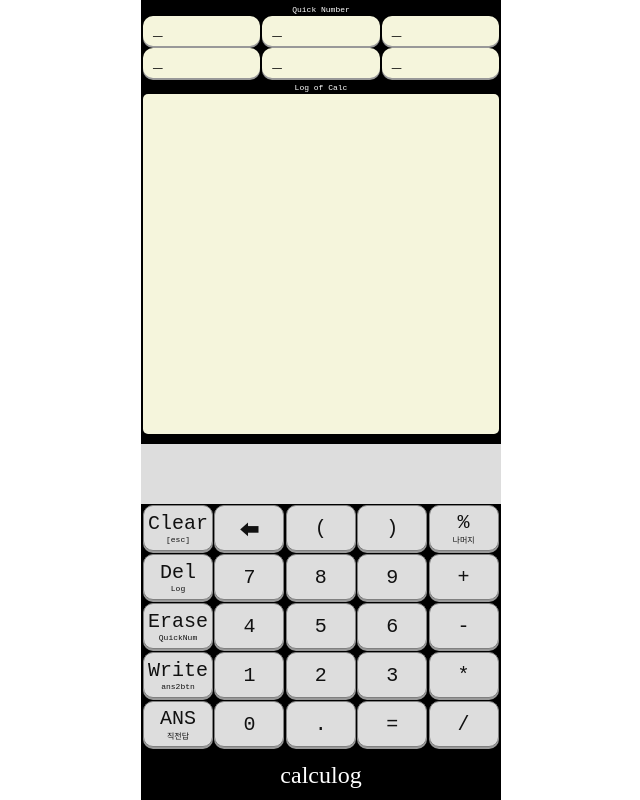
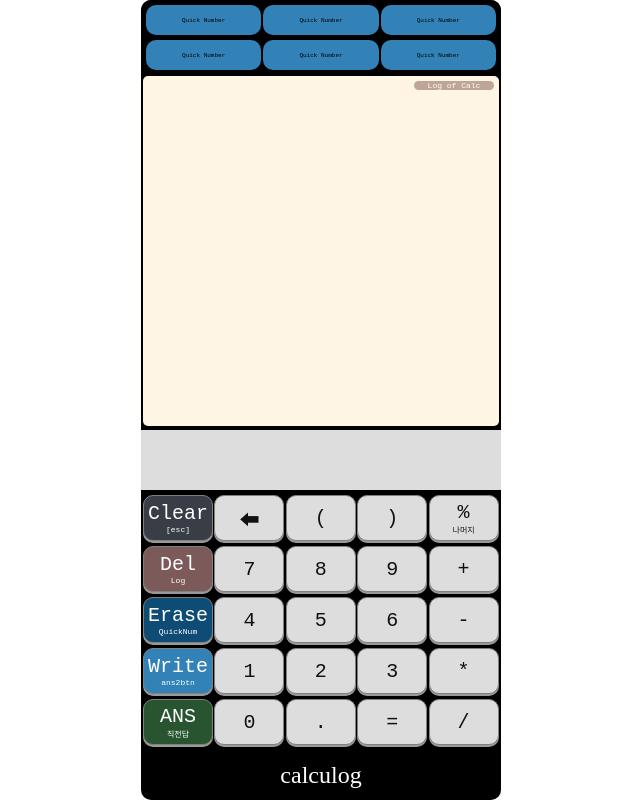
Before and after one commit to jacealan/calculog, a React (Create React App) app: page / in a window 1280 px wide. Shown: the whole page, without its empty margins (319-959 px from the left). Built offline with nearby package versions, Linux system fonts and the light colour scheme; a web font is replaced by a local one.

Commit message:
design button color

```diff
--- a/src/App.css
+++ b/src/App.css
@@ -3,18 +3,20 @@
   font-size: 8px;
 }
 
-.memos {
-  height: 60px;
-  margin: 2px;
+.quick_numbers {
+  height: 74px;
+  padding: 5px;
+  border-radius: 10px;
   background-color: black;
   display: grid;
   grid-template-columns: 1fr 1fr 1fr;
   gap: 2px;
 }
-.memo {
+.quick_number {
   height: 30px;
+  margin-bottom: 3px;
   border-radius: 10px;
-  background-color: beige;
+  background-color: #0F4C75;
   box-shadow: 0 2px #999;
   padding: 0 10px;
   color: black;
@@ -23,14 +25,27 @@
   align-items: center;
   overflow: hidden;
 }
-.memo:active {
-  transform: translateY(1px);
+.quick_number:active {
+  transform: translateY(2px);
   font-weight: 500;
+}
+.quick_number_empty {
+  height: 30px;
+  margin-bottom: 3px;
+  border-radius: 10px;
+  background-color: #3282B8;
+  padding: 0 10px;
+  color: black;
+  display: flex;
+  justify-content: center;
+  align-items: center;
+  overflow: hidden;
+  font-size: 6px;
 }
 
 .typed {
   position: absolute;
-  bottom: 291px;
+  bottom: 305px;
   left: 0;
   width: 360px;
   height: 60px;
@@ -60,6 +75,21 @@
   box-shadow: inset 0px 0px 5px white;
 }
 
+.log-title {
+  position: absolute;
+  top: 5px;
+  right: 5px;
+  width: 80px;
+  border-radius: 5px;
+  background-color: #7D5A50;
+  color: white;
+  display: flex;
+  justify-content: center;
+  align-items: center;
+  font-size: 8px;
+  opacity: 0.5;
+}
+
 .buttons {
   position: absolute;
   bottom: 50px;
@@ -74,7 +104,7 @@
 button.keypad {
   width: 70px;
   height: 46px;
-  margin: 1px 0;
+  margin: 1px 0 3px 0;
   border-radius: 10px;
   border: solid 1px gray;
   padding: 5px;
@@ -87,6 +117,7 @@ button.keypad {
   box-shadow: 0 2px #999;
   font-size: 20px;
   font-weight: 400;
+  cursor: pointer;
 }
 button.keypad:active {
   transform: translateY(1px);
--- a/src/App.js
+++ b/src/App.js
@@ -1,5 +1,5 @@
 import { useState, useRef, useEffect } from "react"
-import { DeleteForever } from "@styled-icons/material"
+import { DeleteForever, SmartButton } from "@styled-icons/material"
 import "./App.css"
 
 function App() {
@@ -106,47 +106,67 @@ function App() {
 
   return (
     <div className="App" onKeyDown={onKeyDown}>
-      <div className="title">Quick Number</div>
-      <div className="memos">
+      {/* <div className="title">Quick Number</div> */}
+      <div className="quick_numbers">
         {quickNum.map((num, index) => (
-          <div className="memo" key={index}>
-            <div onClick={() => setTyped((prev) => prev + quickNum[index])} style={{width: "100px", textAlign: "left"}}>
+          <div className="quick_number" key={index}>
+            <div
+              onClick={() => setTyped((prev) => prev + quickNum[index])}
+              style={{
+                width: "100px",
+                textAlign: "left",
+                color: "white",
+                cursor: "pointer",
+              }}
+            >
               {num.length > 8 ? `${num.slice(0, 7)}…` : num}
             </div>
-            <div
+            <DeleteForever
+              size="24"
+              color="#ddd"
+              style={{ cursor: "pointer" }}
               onClick={() => {
                 const newQuickNum = [...quickNum]
                 newQuickNum.splice(index, 1)
                 setQuickNum([...newQuickNum])
               }}
-            >
-              <DeleteForever size="16" />
-            </div>
+            />
           </div>
         ))}
 
         {empty.slice(0, 6 - quickNum.length).map((num, index) => (
-          <div className="memo" key={index}>
-            _
+          <div className="quick_number_empty" key={index}>
+            Quick Number
           </div>
         ))}
       </div>
-      <div className="title">Log of Calc</div>
+      {/* <div className="title">Log of Calc</div> */}
       <div className="log" ref={logBoxRef}>
         {log.map((line, index) => (
           <div key={index}>
             {line}
             {index === log.length - 1 ? (
-              <span style={{ fontSize: "8px" }}> (ans2btn)</span>
+              <SmartButton
+                size="24"
+                color="#285430"
+                onClick={ans2btn}
+                style={{ cursor: "pointer" }}
+              />
             ) : null}
           </div>
         ))}
+              <div className="log-title">Log of Calc</div>
       </div>
       <div className="typed" ref={typedBoxRef}>
         {typed}
       </div>
       <div className="buttons">
-        <button className="keypad" name="clear" onClick={onClick}>
+        <button
+          className="keypad"
+          name="clear"
+          onClick={onClick}
+          style={{ backgroundColor: "#393E46", color: "white" }}
+        >
           Clear<div style={{ fontSize: "8px" }}>[esc]</div>
         </button>
         <button className="keypad" name="back" onClick={onClick}>
@@ -161,7 +181,12 @@ function App() {
         <button className="keypad" name="%" onClick={onClick}>
           %<div style={{ fontSize: "8px" }}>나머지</div>
         </button>
-        <button className="keypad" name="del" onClick={onClick}>
+        <button
+          className="keypad"
+          name="del"
+          onClick={onClick}
+          style={{ backgroundColor: "#7D5A5A", color: "white" }}
+        >
           Del<div style={{ fontSize: "8px" }}>Log</div>
         </button>
         <button className="keypad" name="7" onClick={onClick}>
@@ -176,7 +201,12 @@ function App() {
         <button className="keypad" name="+" onClick={onClick}>
           +
         </button>
-        <button className="keypad" name="erase" onClick={onClick}>
+        <button
+          className="keypad"
+          name="erase"
+          onClick={onClick}
+          style={{ backgroundColor: "#0F4C75", color: "white" }}
+        >
           Erase<div style={{ fontSize: "8px" }}>QuickNum</div>
         </button>
         <button className="keypad" name="4" onClick={onClick}>
@@ -191,7 +221,12 @@ function App() {
         <button className="keypad" name="-" onClick={onClick}>
           -
         </button>
-        <button className="keypad" name="write" onClick={onClick}>
+        <button
+          className="keypad"
+          name="write"
+          onClick={onClick}
+          style={{ backgroundColor: "#3282B8", color: "white" }}
+        >
           Write<div style={{ fontSize: "8px" }}>ans2btn</div>
         </button>
         <button className="keypad" name="1" onClick={onClick}>
@@ -206,7 +241,12 @@ function App() {
         <button className="keypad" name="*" onClick={onClick}>
           *
         </button>
-        <button className="keypad" name="ans" onClick={onClick}>
+        <button
+          className="keypad"
+          name="ans"
+          onClick={onClick}
+          style={{ backgroundColor: "#285430", color: "white" }}
+        >
           ANS
           <div style={{ fontSize: "8px" }}>
             {ans ? (ans.length > 9 ? `${ans.slice(0, 8)}…` : ans) : "직전답"}
@@ -232,17 +272,19 @@ function App() {
           position: relative;
           width: 360px;
           height: ${document.documentElement.clientHeight}px;
+          border-radius: 10px;
           background-color: black;
           color: white;
           text-align: center;
         }
 
         .log {
-          height: ${document.documentElement.clientHeight - 460}px;
+          position: relative;
+          height: ${document.documentElement.clientHeight - 450}px;
           margin: 2px;
           border-radius: 5px;
           padding: 5px 10px;
-          background-color: beige;
+          background-color: #fff5e4;
           color: black;
           text-align: left;
           font-size: 18px;
```
